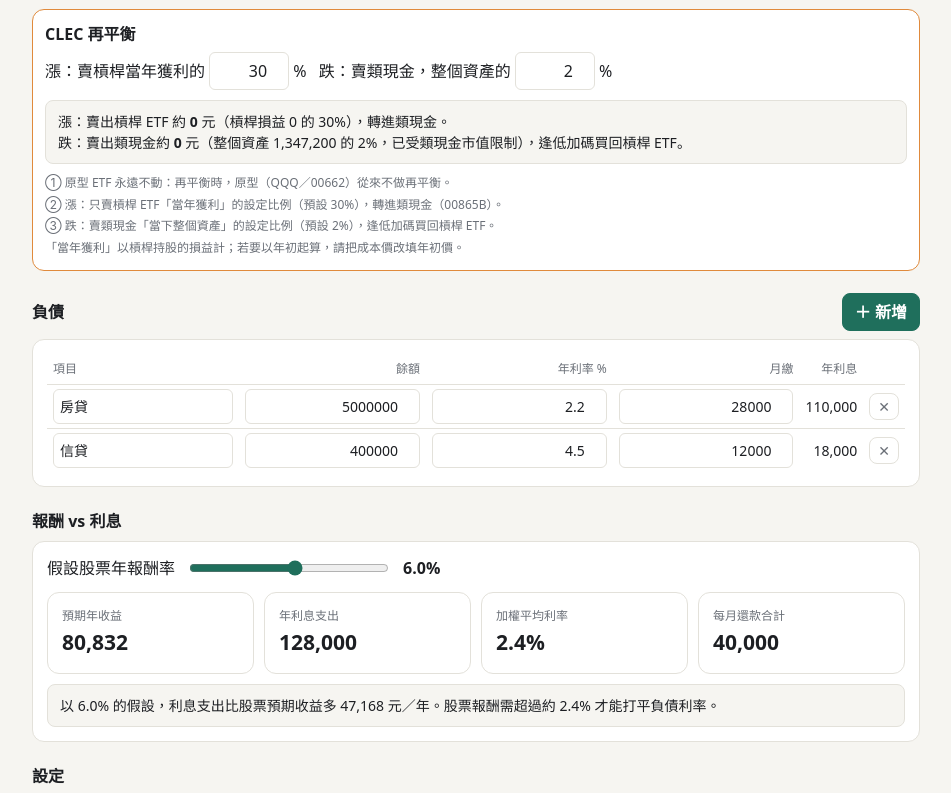
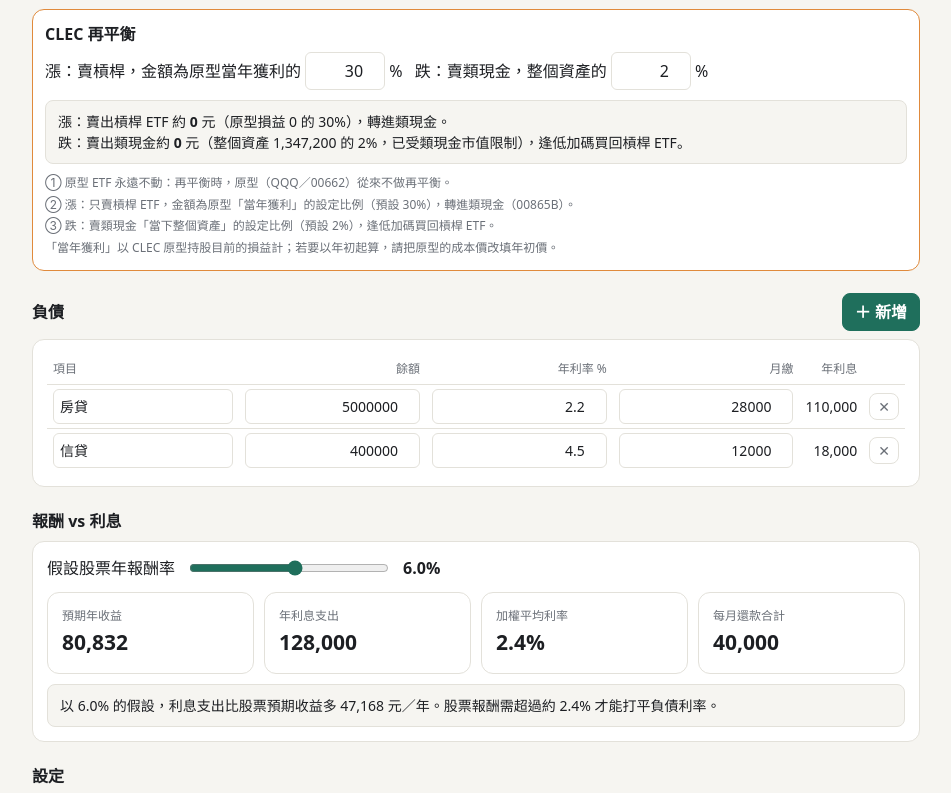
Before and after one commit to Ericzyliu/portfolio, a plain HTML site: page index.html in a window 1280 px wide. Shown: the part 1180-1973 px from the top of the page, without its empty margins (164-1115 px from the left). Drawn offline with Linux system fonts and the light colour scheme.

Commit message:
Add files via upload

```diff
--- a/index.html
+++ b/index.html
@@ -75,9 +75,9 @@ input[type=range]{width:200px;min-width:0;padding:0;accent-color:var(--ac)}
   <h2>股票</h2>
   <div id="segs"></div>
   <div class="blk" style="border-color:#e08a3c"><div class="bh"><b>CLEC 再平衡</b></div>
-    <div class="row"><label>漲：賣槓桿當年獲利的 <input type="number" id="up" step="any" style="width:80px"> %</label><label>跌：賣類現金，整個資產的 <input type="number" id="dn" step="any" style="width:80px"> %</label></div>
+    <div class="row"><label>漲：賣槓桿，金額為原型當年獲利的 <input type="number" id="up" step="any" style="width:80px"> %</label><label>跌：賣類現金，整個資產的 <input type="number" id="dn" step="any" style="width:80px"> %</label></div>
     <div class="note" id="rb"></div>
-    <div class="k" style="margin-top:8px;line-height:1.8">① 原型 ETF 永遠不動：再平衡時，原型（QQQ／00662）從來不做再平衡。<br>② 漲：只賣槓桿 ETF「當年獲利」的設定比例（預設 30%），轉進類現金（00865B）。<br>③ 跌：賣類現金「當下整個資產」的設定比例（預設 2%），逢低加碼買回槓桿 ETF。<br>「當年獲利」以槓桿持股的損益計；若要以年初起算，請把成本價改填年初價。</div>
+    <div class="k" style="margin-top:8px;line-height:1.8">① 原型 ETF 永遠不動：再平衡時，原型（QQQ／00662）從來不做再平衡。<br>② 漲：只賣槓桿 ETF，金額為原型「當年獲利」的設定比例（預設 30%），轉進類現金（00865B）。<br>③ 跌：賣類現金「當下整個資產」的設定比例（預設 2%），逢低加碼買回槓桿 ETF。<br>「當年獲利」以 CLEC 原型持股目前的損益計；若要以年初起算，請把原型的成本價改填年初價。</div>
   </div>
 
   <h2>負債 <button class="p" id="addD">＋ 新增</button></h2>
@@ -205,7 +205,7 @@ function rows(){
 function calc(){
   var A=0,tg={stock:0,proto:0,lev:0,cash:0},gl=0;
   S.stocks.forEach(function(s,i){
-    var v=s.qty*s.price,c=s.qty*s.cost,pl=v-c,r=s.cur==="USD"?S.fx:1,sy=s.cur==="USD"?"US$ ":"";A+=v*r;tg[s.g]=(tg[s.g]||0)+v*r;if(s.g==="lev")gl+=pl*r;
+    var v=s.qty*s.price,c=s.qty*s.cost,pl=v-c,r=s.cur==="USD"?S.fx:1,sy=s.cur==="USD"?"US$ ":"";A+=v*r;tg[s.g]=(tg[s.g]||0)+v*r;if(s.g==="proto")gl+=pl*r;
     $("sv"+i).textContent=sy+fmt(v);$("st"+i).textContent=fmt(v*r);
     var el=$("sp"+i);el.textContent=(pl>=0?"+":"")+fmt(pl)+"（"+(c?(pl/c*100).toFixed(1):"0.0")+"%）";
     el.className=pl>=0?"up":"dn";
@@ -215,7 +215,7 @@ function calc(){
   $("r_clec").textContent=pc(Cq,A);$("v_clec").textContent=fmt(Cq);$("t_stock").textContent=pc(tg.stock,A);$("t_clec").textContent=pc(Cq,A);
   ["proto","lev","cash"].forEach(function(k){$("r_"+k).textContent=pc(tg[k],Cq);$("t_"+k).textContent=pc(tg[k],Cq);$("v_"+k).textContent=fmt(tg[k])});
   var upv=gl>0?gl*S.up/100:0,dnr=A*S.dn/100,dnv=Math.min(dnr,tg.cash);
-  $("rb").innerHTML="漲：賣出槓桿 ETF 約 <b>"+fmt(upv)+"</b> 元（槓桿損益 "+fmt(gl)+" 的 "+S.up+"%），轉進類現金。<br>跌：賣出類現金約 <b>"+fmt(dnv)+"</b> 元（整個資產 "+fmt(A)+" 的 "+S.dn+"%"+(dnr>tg.cash?"，已受類現金市值限制":"")+"），逢低加碼買回槓桿 ETF。";
+  $("rb").innerHTML="漲：賣出槓桿 ETF 約 <b>"+fmt(upv)+"</b> 元（原型損益 "+fmt(gl)+" 的 "+S.up+"%），轉進類現金。<br>跌：賣出類現金約 <b>"+fmt(dnv)+"</b> 元（整個資產 "+fmt(A)+" 的 "+S.dn+"%"+(dnr>tg.cash?"，已受類現金市值限制":"")+"），逢低加碼買回槓桿 ETF。";
   var D=0,I=0,P=0;
   S.debts.forEach(function(d,i){var it=d.bal*d.rate/100;D+=d.bal;I+=it;P+=+d.pay||0;$("di"+i).textContent=fmt(it)});
   var net=A-D,m=Math.max(A,D,1),g=A*S.ret/100;
```
